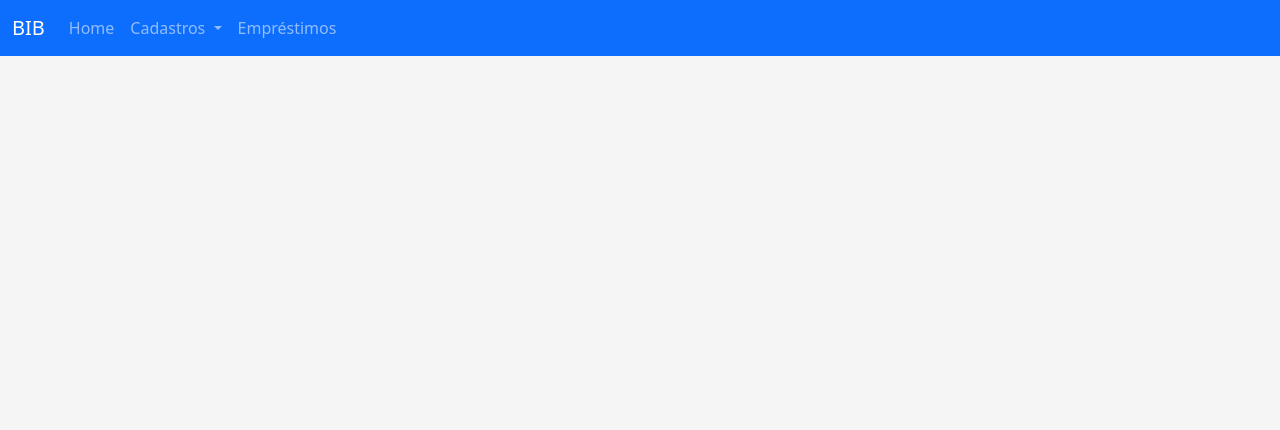
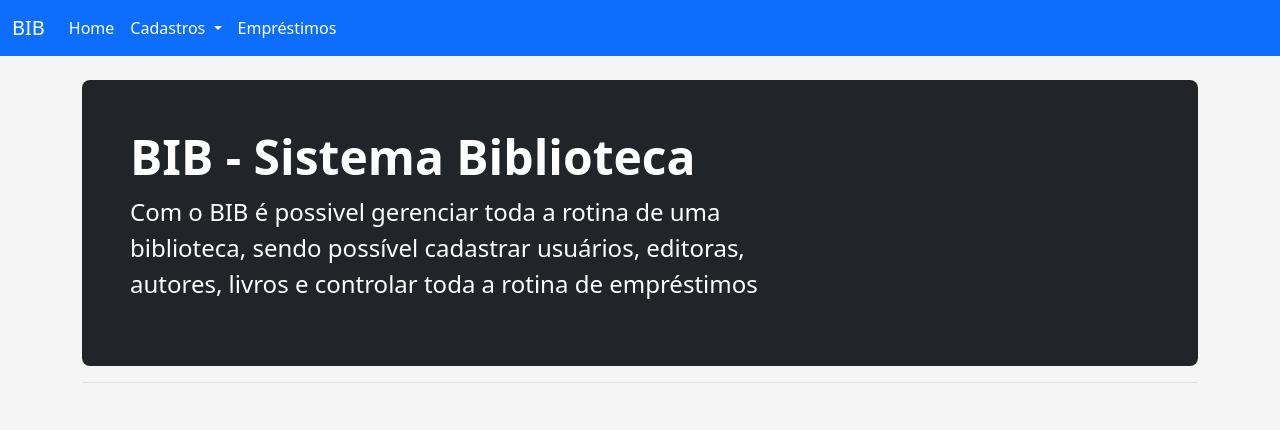
Before and after one commit to felipepiorini/biblioteca-php-javascript, a PHP site: page / in a window 1280 px wide. Shown: the top 430 px of the page. Run offline with PHP 8.4, Linux system fonts and the light colour scheme.

Commit message:
feat: Adiciona jumbtron na tela inicial

```diff
--- a/index.php
+++ b/index.php
@@ -3,3 +3,16 @@
 include("views/header.php");
 include("views/menu.php");
 include("views/footer.php");
+
+?>
+
+<div class="container py-4">
+
+    <div class="pb-3 mb-4 border-bottom">
+        <div class="h-100 p-5 text-bg-dark rounded-3">
+            <h1 class="display-5 fw-bold">BIB - Sistema Biblioteca</h1>
+            <p class="col-md-8 fs-4">Com o BIB é possivel gerenciar toda a rotina de uma biblioteca, sendo possível cadastrar usuários, editoras, autores, livros e controlar toda a rotina de empréstimos</p>
+        </div>
+    </div>
+
+</div>
--- a/views/menu.php
+++ b/views/menu.php
@@ -8,10 +8,10 @@
           <div class="collapse navbar-collapse" id="navbarSupportedContent">
             <ul class="navbar-nav me-auto mb-2 mb-lg-0">
               <li class="nav-item">
-                <a class="nav-link" aria-current="page" href="../index.php">Home</a>
+                <a class="nav-link text-white" aria-current="page" href="../index.php">Home</a>
               </li>
               <li class="nav-item dropdown">
-                <a class="nav-link dropdown-toggle" href="#" role="button" data-bs-toggle="dropdown" aria-expanded="false">
+                <a class="nav-link dropdown-toggle text-white" href="#" role="button" data-bs-toggle="dropdown" aria-expanded="false">
                   Cadastros
                 </a>
                 <ul class="dropdown-menu">
@@ -22,7 +22,7 @@
                 </ul>
               </li>
               <li class="nav-item">
-                <a class="nav-link" aria-current="page" href="#">Empréstimos</a>
+                <a class="nav-link text-white" aria-current="page" href="#" >Empréstimos</a>
               </li>
             </ul>
 
```
